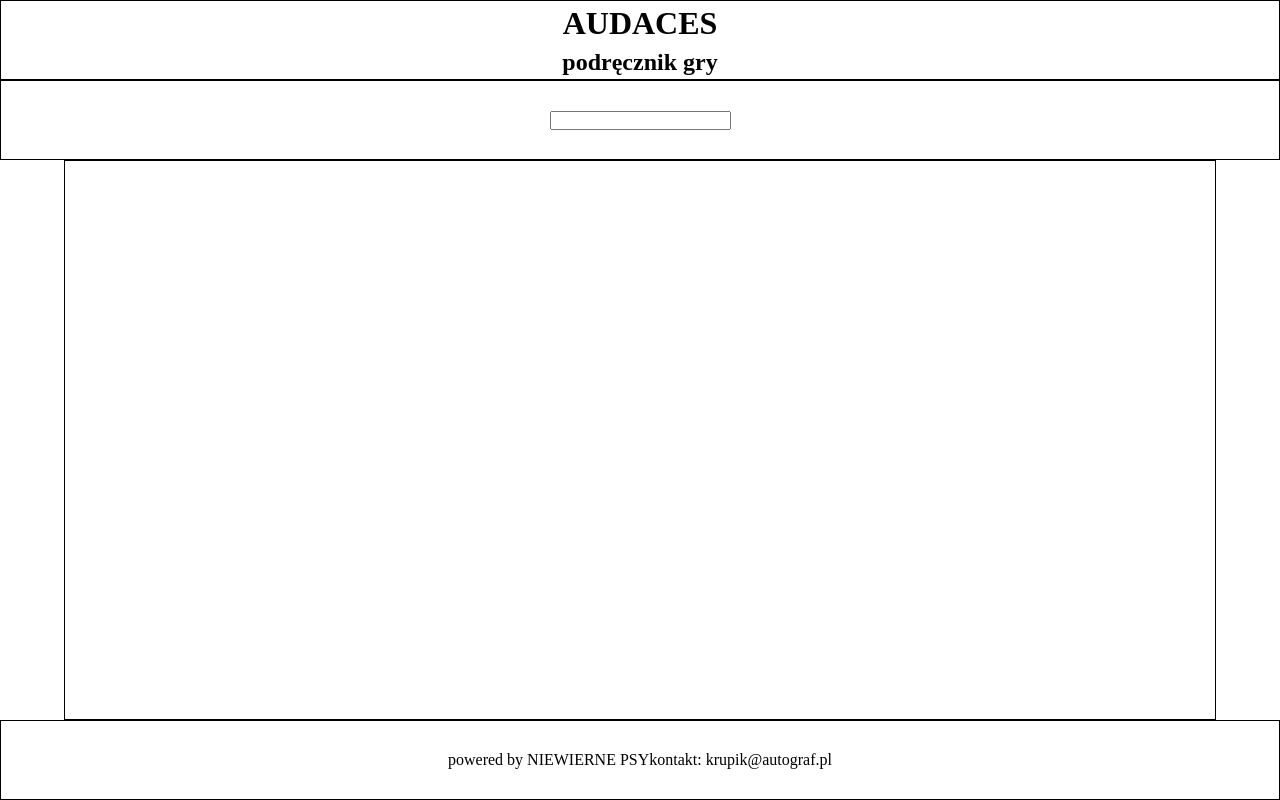
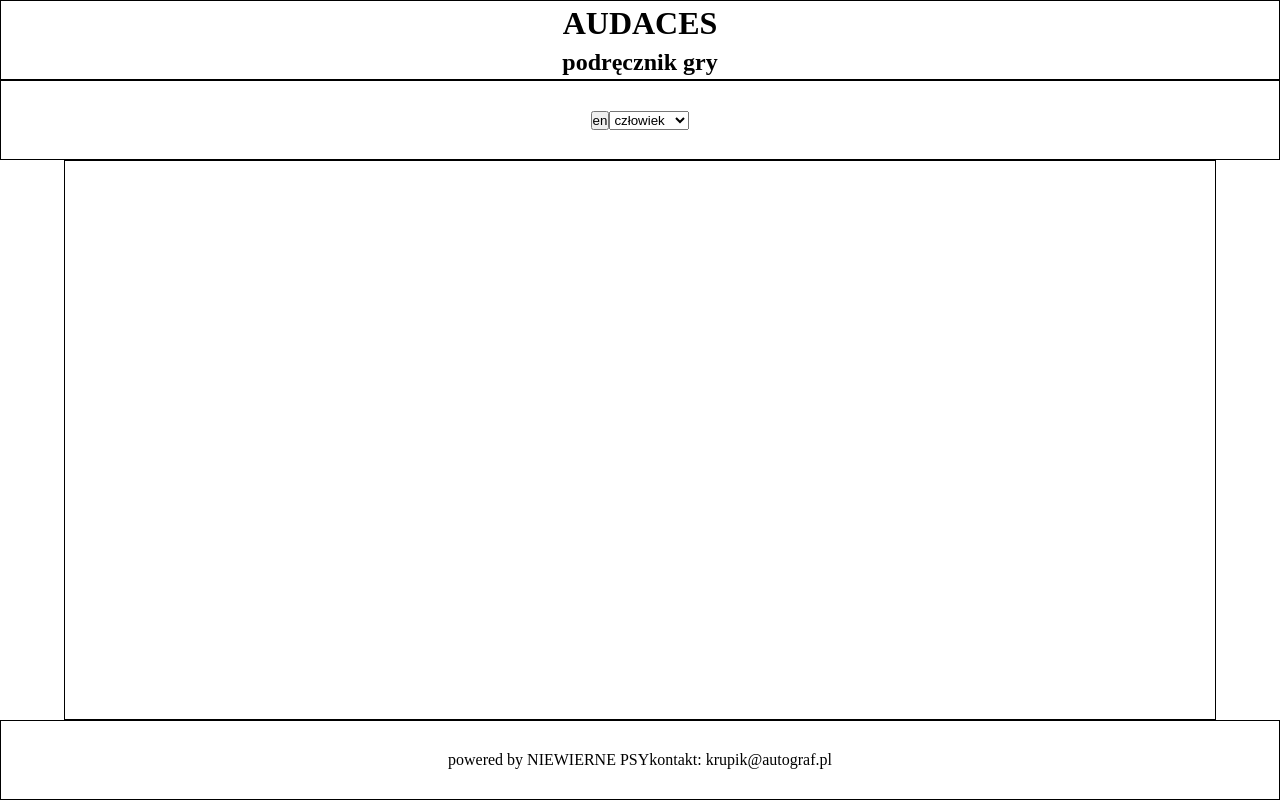
Before and after one commit to SzymekCendecki/manualAudaces, a website: page index.html in a window 1280 px wide. Drawn offline with Linux system fonts and the light colour scheme.

Commit message:
add button, select element

```diff
--- a/index.html
+++ b/index.html
@@ -26,7 +26,15 @@
     </header>
 
     <nav>
-        <input></input>
+        <button id="languageBtn">en</button>
+
+        <select id="races" name="races">
+            <option value="human">człowiek</option>
+            <option value="dwarf">krasnolud</option>
+            <option value="elv">elf</option>
+            <option value="orc">ork</option>
+        </select>
+
     </nav>
 
 
```
